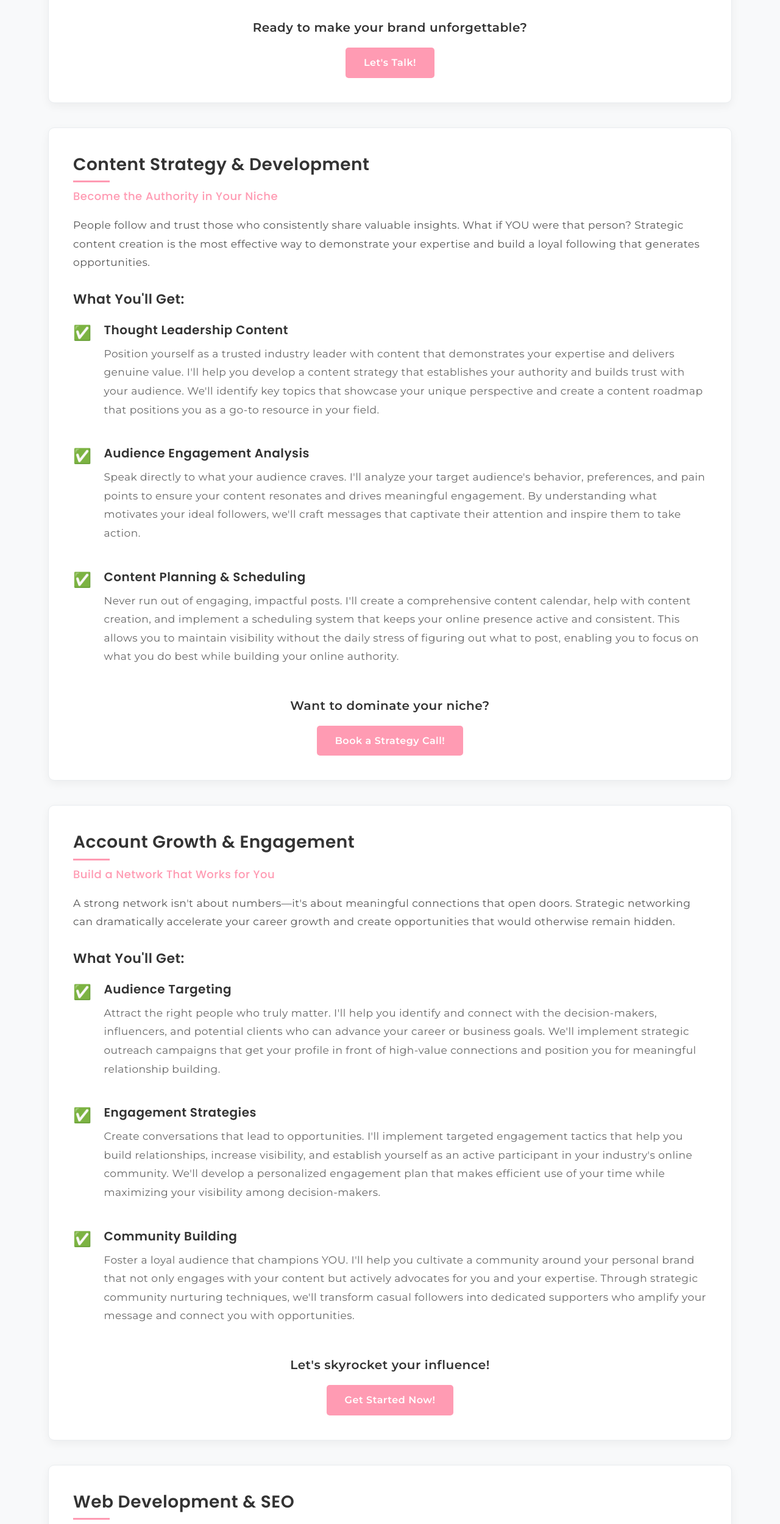
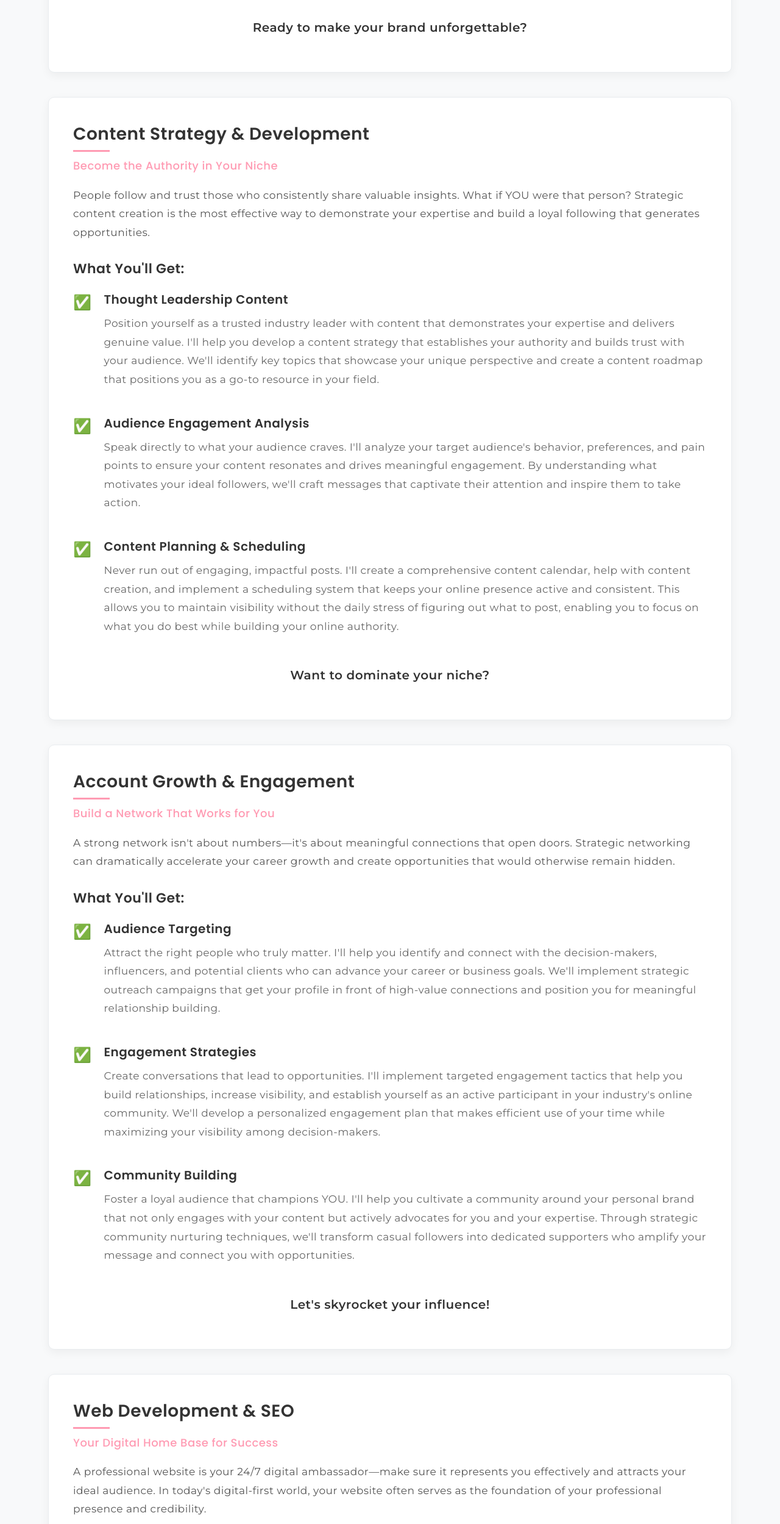
Before and after one commit to esselduke/kate, a plain HTML site: page services.html in a window 1280 px wide. Shown: the part 1385-3884 px from the top of the page at 61% size. Drawn offline with Linux system fonts and the light colour scheme.

Commit message:
removed buttons

```diff
--- a/services.html
+++ b/services.html
@@ -806,7 +806,7 @@
 
                     <div class="service-cta">
                         <p class="cta-text">Ready to make your brand unforgettable?</p>
-                        <a href="index.html#footer" class="cta-btn">Let's Talk!</a>
+                        <!-- <a href="index.html#footer" class="cta-btn">Let's Talk!</a> -->
                     </div>
                 </div>
 
@@ -845,7 +845,7 @@
 
                     <div class="service-cta">
                         <p class="cta-text">Want to dominate your niche?</p>
-                        <a href="index.html#footer" class="cta-btn">Book a Strategy Call!</a>
+                        <!-- <a href="index.html#footer" class="cta-btn">Book a Strategy Call!</a> -->
                     </div>
                 </div>
 
@@ -884,7 +884,7 @@
 
                     <div class="service-cta">
                         <p class="cta-text">Let's skyrocket your influence!</p>
-                        <a href="index.html#footer" class="cta-btn">Get Started Now!</a>
+                        <!-- <a href="index.html#footer" class="cta-btn">Get Started Now!</a> -->
                     </div>
                 </div>
 
@@ -923,7 +923,7 @@
 
                     <div class="service-cta">
                         <p class="cta-text">Ready for a website that works as hard as you do?</p>
-                        <a href="index.html#footer" class="cta-btn">Let's Build It!</a>
+                        <!-- <a href="index.html#footer" class="cta-btn">Let's Build It!</a> -->
                     </div>
                 </div>
             </div>
```
